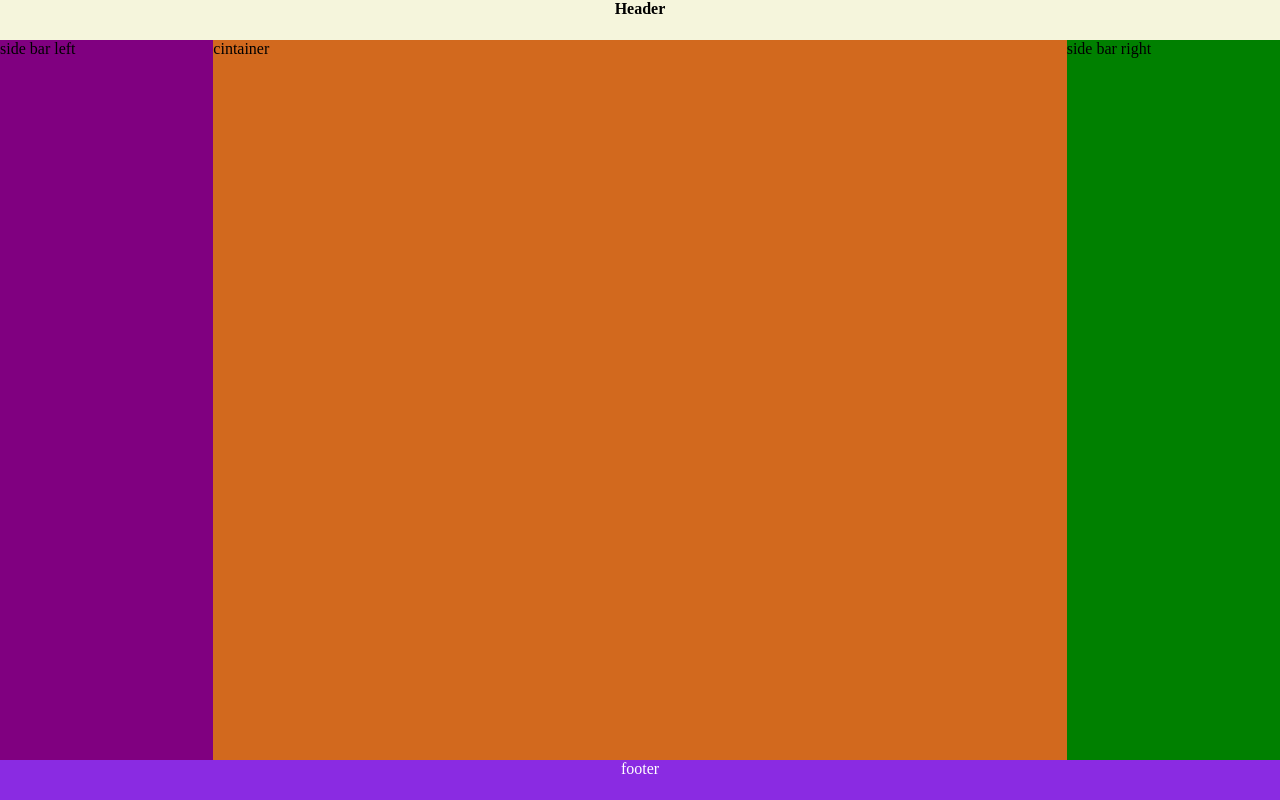
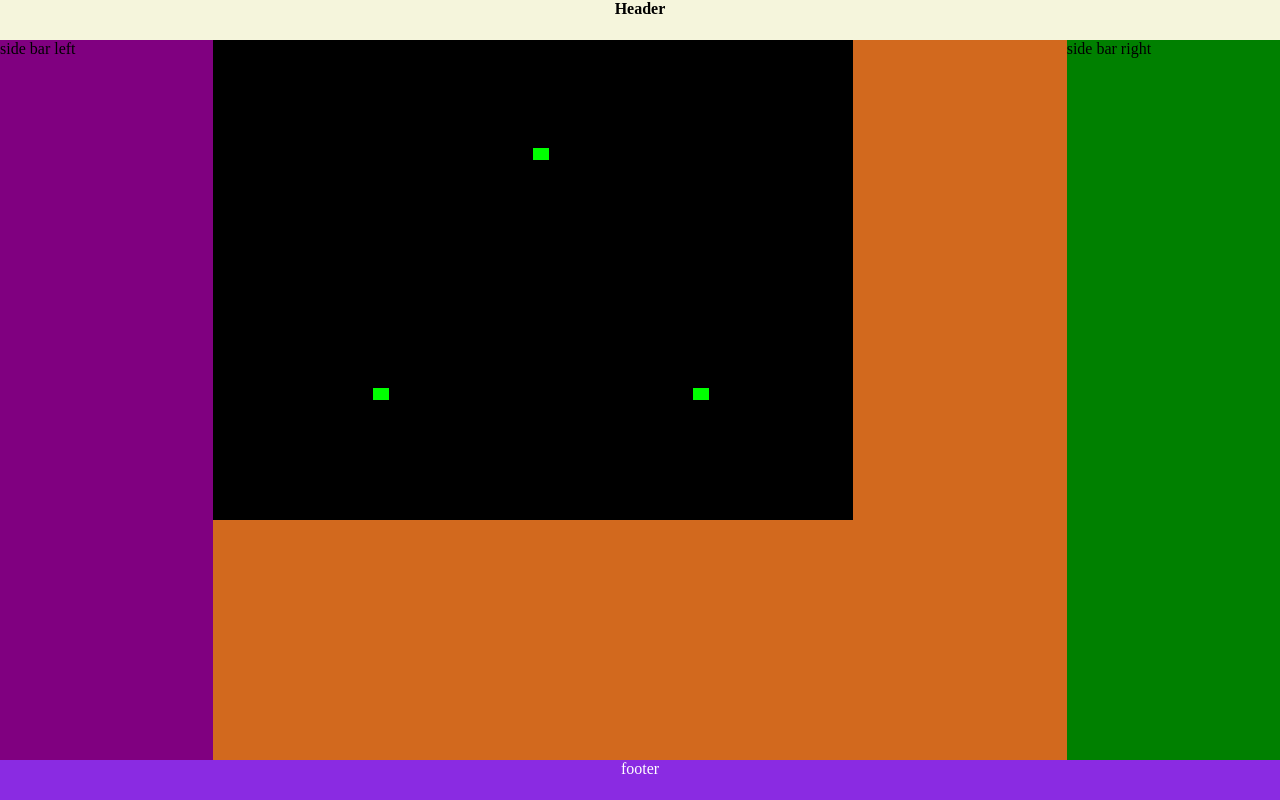
Before and after one commit to Aifryz/poly-edit, a website: page index.html in a window 1280 px wide. Drawn offline with nearby package versions, Linux system fonts and the light colour scheme.

Commit message:
Simple point draw

```diff
--- a/index.html
+++ b/index.html
@@ -5,7 +5,7 @@
 <body>
 
 <script src="https://unpkg.com/konva@10/konva.min.js"></script>
-<script type="module" src="./poly-edit.js"></script>
+<script type="module" src="./webgl.js"></script>
 
 <div class="fit-wrapper">
     <header>
@@ -14,7 +14,7 @@
     <div id="mid">
         <div class="aside-left">side bar left</div>
         <div id="container">
-            cintainer
+            <canvas id="gl-canvas" width="640" height="480"></canvas>
         </div>
         <div class="aside-right">side bar right</div>
     </div>
--- /dev/null
+++ b/webgl.js
@@ -0,0 +1,185 @@
+
+
+class GridLayer {
+    display() {
+
+    }
+}
+
+class PolyLayer {
+    display() {
+
+    }
+}
+
+class Scene {
+
+}
+
+
+
+class Polygon {
+    // for now - just list of verts so we can test the shader
+    // list of verts
+    // color
+    constructor() {
+        this.verts = [];
+        this.buffer = null;
+    }
+
+    addPoint(x, y) {
+        this.verts.push({x:x, y:y});
+    }
+
+    prepareBuffer(gl) {
+        if(this.buffer == null) {
+            this.buffer = gl.createBuffer();
+        }
+
+        gl.bindBuffer(gl.ARRAY_BUFFER, this.buffer);
+        const vertArray = [];
+        const span = 0.05;
+        for (const vert of this.verts) {
+            vertArray.push(vert.x, vert.y);
+            vertArray.push(vert.x+span, vert.y);
+            vertArray.push(vert.x+span, vert.y+span);
+
+            vertArray.push(vert.x, vert.y);
+            vertArray.push(vert.x+span, vert.y+span);
+            vertArray.push(vert.x, vert.y+span);
+
+        }
+        gl.bufferData(gl.ARRAY_BUFFER, new Float32Array(vertArray), gl.STATIC_DRAW);
+
+        this.elemCount = this.verts.length * 6; // 6 verts per quad
+    }
+
+    prepareProgram(gl) {
+        // setup a GLSL program
+        var vertexShader = makeVertexShader(gl);
+        var fragmentShader = makeFragmentShader(gl);
+        //var program = createProgram(gl, [vertexShader, fragmentShader]);
+        var program = gl.createProgram();
+        gl.attachShader(program, vertexShader);
+        gl.attachShader(program, fragmentShader);
+        gl.linkProgram(program);
+        if (!gl.getProgramParameter(program, gl.LINK_STATUS)) {
+            const info = gl.getProgramInfoLog(program);
+            throw new Error(`Could not compile WebGL program. \n\n${info}`);
+        }
+        gl.useProgram(program);
+
+        // look up where the vertex data needs to go.
+        var positionLocation = gl.getAttribLocation(program, "a_position");
+
+        this.programParams = {
+            positionLocation: positionLocation,
+            program: program
+        }
+    }
+
+    draw(gl) {
+        // draw
+        gl.enableVertexAttribArray(this.programParams.positionLocation);
+        gl.vertexAttribPointer(this.programParams.positionLocation, 2, gl.FLOAT, false, 0, 0);
+
+        // draw
+        gl.drawArrays(gl.TRIANGLES, 0, this.elemCount);
+    }
+}
+
+function createShaderFromScriptElement(gl, scriptId, type) {
+        // Get the script element by its ID
+        const shaderScript = document.getElementById(scriptId);
+        if (!shaderScript) {
+            console.error('Error: Shader script element not found.');
+            return null;
+        }
+
+
+    }
+
+function makeVertexShader(gl) {
+    // Extract the content of the script element
+    const shaderSource = `
+        attribute vec2 a_position;
+
+        void main() {
+            gl_Position = vec4(a_position, 0, 1);
+        }`
+
+    // Create a shader object
+    const shader = gl.createShader(gl.VERTEX_SHADER);
+    gl.shaderSource(shader, shaderSource);
+    gl.compileShader(shader);
+
+    // Check if the shader compiled successfully
+    if (!gl.getShaderParameter(shader, gl.COMPILE_STATUS)) {
+        console.error('Error compiling the shader: ' + gl.getShaderInfoLog(shader));
+        gl.deleteShader(shader);
+        return null;
+    }
+
+    return shader;
+}
+
+function makeFragmentShader(gl) {
+    // Extract the content of the script element
+        const shaderSource = `
+        void main() {
+            gl_FragColor = vec4(0,1,0,1);  // green
+        }`
+
+
+    // Create a shader object
+    const shader = gl.createShader(gl.FRAGMENT_SHADER);
+    gl.shaderSource(shader, shaderSource);
+    gl.compileShader(shader);
+
+    // Check if the shader compiled successfully
+    if (!gl.getShaderParameter(shader, gl.COMPILE_STATUS)) {
+        console.error('Error compiling the shader: ' + gl.getShaderInfoLog(shader));
+        gl.deleteShader(shader);
+        return null;
+    }
+
+    return shader;
+}
+
+//
+// start here
+//
+main();
+
+function main() {
+  const canvas = document.querySelector("#gl-canvas");
+  // Initialize the GL context
+  const gl = canvas.getContext("webgl");
+
+  // Only continue if WebGL is available and working
+  if (gl === null) {
+    alert(
+      "Unable to initialize WebGL. Your browser or machine may not support it.",
+    );
+    return;
+  }
+
+  // Set clear color to black, fully opaque
+  gl.clearColor(0.0, 0.0, 0.0, 1.0);
+  // Clear the color buffer with specified clear color
+  gl.clear(gl.COLOR_BUFFER_BIT);
+
+  // Ok, draw some stuff
+
+  let poly = new Polygon();
+  poly.addPoint(-0.5, -0.5);
+  poly.addPoint(0.5, -0.5);
+  poly.addPoint(0.0, 0.5);
+
+  poly.prepareProgram(gl);
+  poly.prepareBuffer(gl);
+  poly.draw(gl);
+
+
+
+}
```
